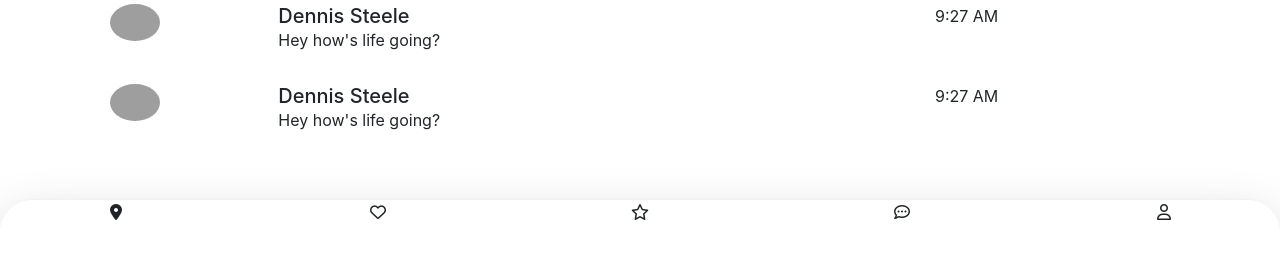
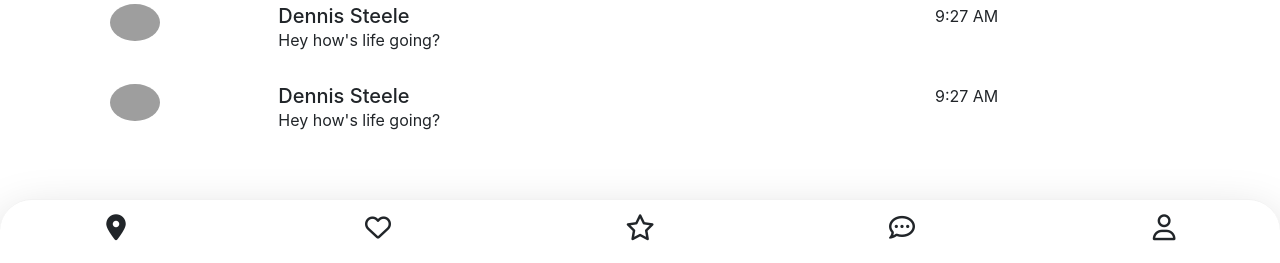
Before and after one commit to syedbilal28/dater-app, a Django app: template dater/daterapp/templates/all_chats.html in a window 1280 px wide. Shown: the part 537-800 px from the top of the page. Run offline with Django 3.2, Linux system fonts and the light colour scheme; the template is opened without the code that fills it, so the values that code supplies are empty; some libraries are stand-ins or nearby versions; grey boxes are pictures that could not be loaded.

Commit message:
Update all chats template

```diff
--- a/dater/daterapp/templates/all_chats.html
+++ b/dater/daterapp/templates/all_chats.html
@@ -46,7 +46,9 @@
             border-top: 1px solid #f2f2f2;
             min-height: 8%;
         }
-
+        .btns {
+            font-size: 26px;
+        }
 
     </style>
 </head>
@@ -227,7 +229,7 @@
 
     <footer>
         <div class="shadow-lg" id="bottom">
-                <div class="bottom-bar row text-center">
+                <div class="bottom-bar row text-center btns mt-2">
                     <div class="col">
                         <i class="fas fa-map-marker-alt"></i>
                     </div>
```
